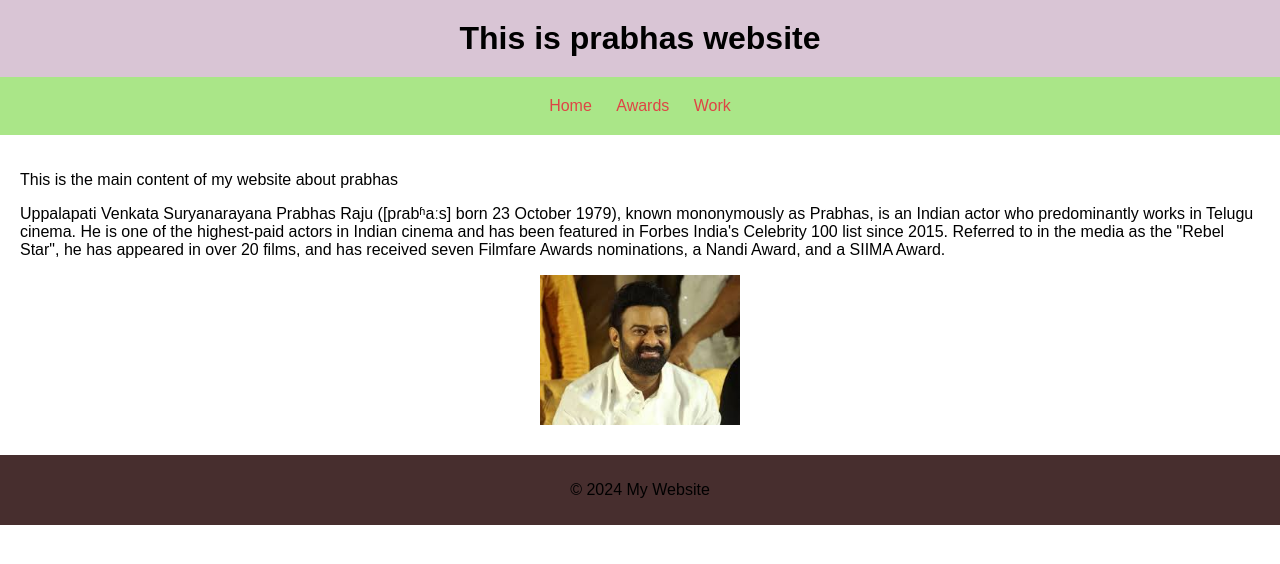
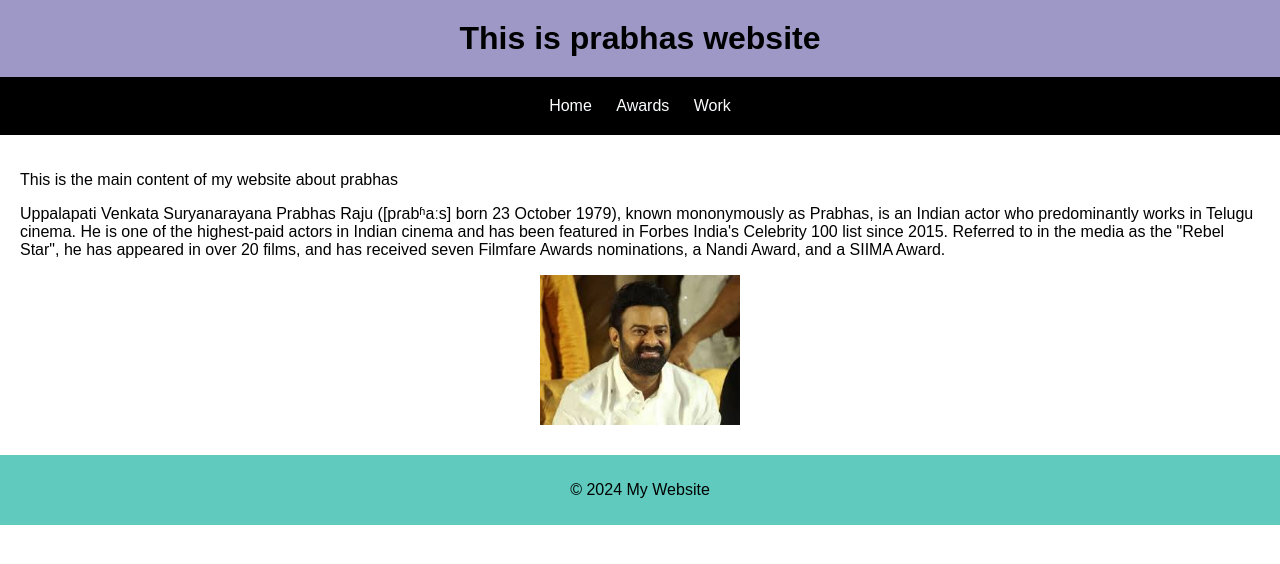
Before and after one commit to mvaibhav5874/MSA, a plain HTML site: page exp1/exp1.html in a window 1280 px wide. Drawn offline with Linux system fonts and the light colour scheme.

Commit message:
"Updated CSS styles in exp1, modified JavaScript code in exp2, and added placeholder attribute to input field in exp3."

```diff
--- a/exp1/exp1.css
+++ b/exp1/exp1.css
@@ -5,7 +5,7 @@ body {
 }
 
 header {
-  background-color: #d9c5d5;
+  background-color: #9d98c6;
   padding: 20px;
   text-align: center;
 }
@@ -15,7 +15,7 @@ h1 {
 }
 
 nav {
-  background-color: #aae688;
+  background-color: #000000;
   padding: 10px;
 }
 
@@ -33,7 +33,7 @@ nav li {
 
 nav a {
   text-decoration: none;
-  color: rgb(222, 69, 69);
+  color: rgb(252, 254, 255);
 }
 
 main {
@@ -47,7 +47,7 @@ img {
 }
 
 footer {
-  background-color: #472e2e;
+  background-color: #5fcabd;
   padding: 10px;
   text-align: center;
 }
--- a/exp3/script.js
+++ b/exp3/script.js
@@ -9,6 +9,7 @@ function handleFormSubmit(event) {
     const queryType = document.querySelector('input[name="query-type"]:checked').value;
     const message = document.getElementById('message').value;
     const consent = document.getElementById('consent').checked ? 'Yes' : 'No';
+
 
     displayFormData(firstName, lastName, email, queryType, message, consent);
 }
```
Also changed, not shown: exp2/script.js (+0 -10 lines), exp3/index.html (+1 -1 lines).
